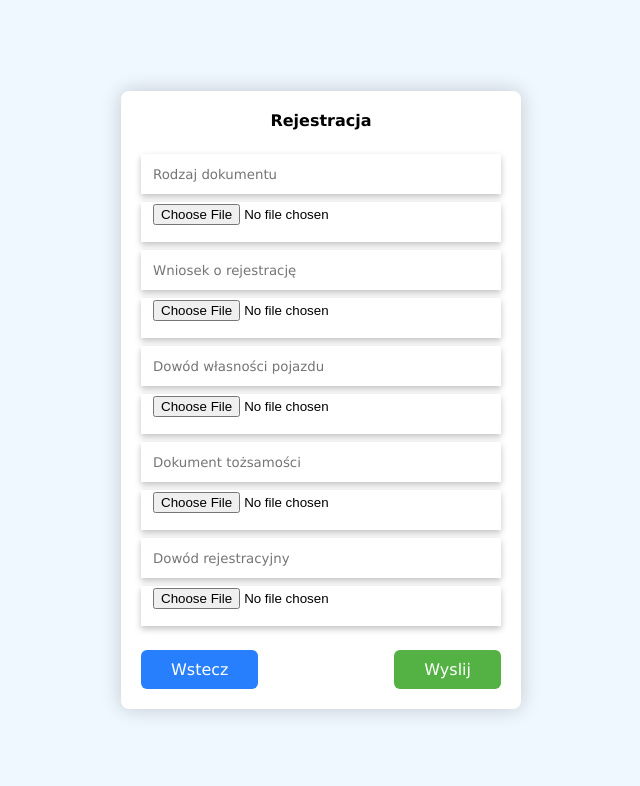
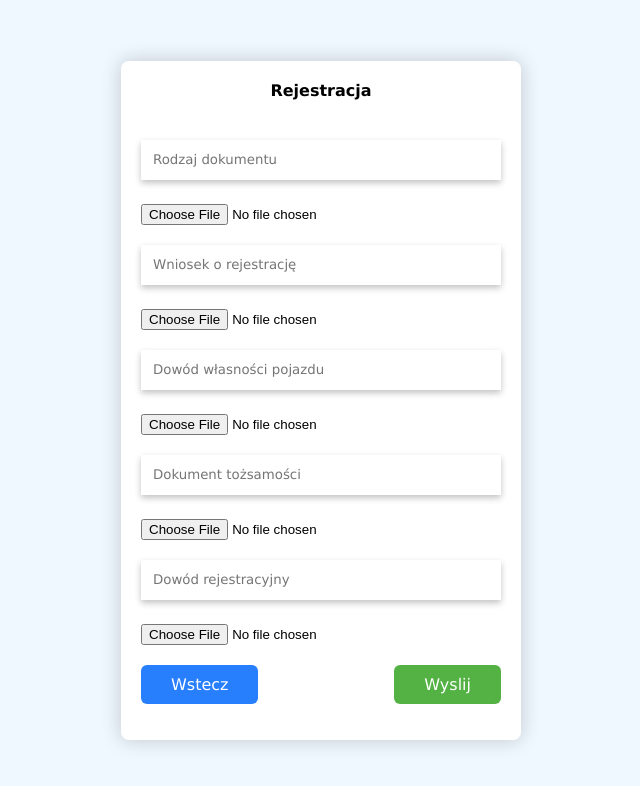
Before and after one commit to MateuszRL96/log, a plain HTML site: page index.html in a window 1280 px wide. Shown: the whole page, without its empty margins (319-959 px from the left). Drawn offline with Linux system fonts and the light colour scheme.

Commit message:
Update style.css

```diff
--- a/style.css
+++ b/style.css
@@ -23,6 +23,18 @@
     background-color: white;
   }
 
+  .container .step-4{
+    height: 600px;
+  }
+
+  .container .step-4 input{
+    margin-top: 20px;
+  }
+
+  .container .step-4 input .plik{
+    margin-top: 10px;
+  }
+
   .container h4 {
     text-align: center;
   }
@@ -39,7 +51,7 @@
     margin-top: 20px;
   }
 
-  .field-control input {
+.pole  {
     width: 100%;
     height: 40px;
     margin: 4px auto;
@@ -49,6 +61,8 @@
     background-color: white;
     box-shadow: 0 0.2rem 0.4rem #0000003d;
   }
+
+
 
   .field-control input::placeholder {
     font-family: Verdana, Geneva, Tahoma, sans-serif;
```
